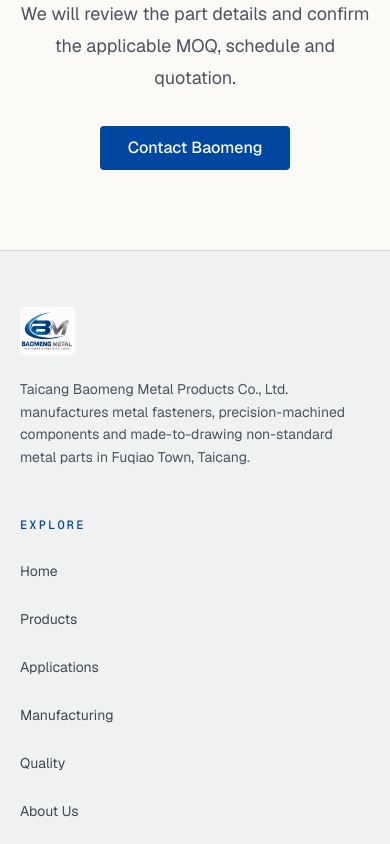
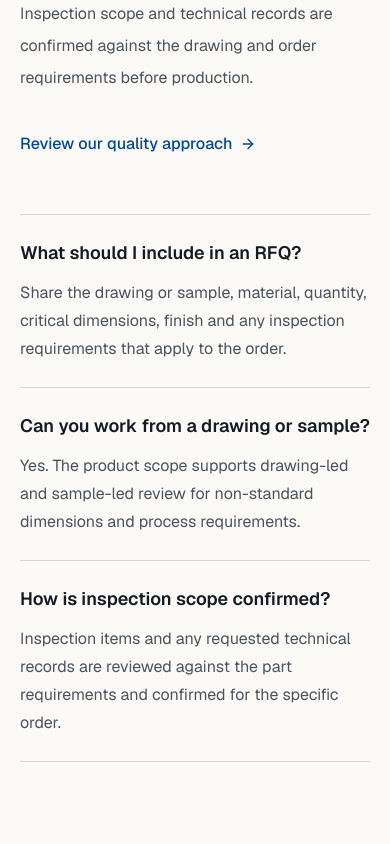
Before and after one commit to luqite-ux/baomengglobal, a Next.js app: page / in a window 390 px wide. Shown: the part 9040-9884 px from the top of the page. Built offline with nearby package versions, Linux system fonts and the light colour scheme.

Commit message:
feat: add homepage quality procurement section

```diff
--- a/app/page.tsx
+++ b/app/page.tsx
@@ -5,6 +5,7 @@ import { HeroCarousel } from '@/components/home/hero-carousel'
 import { ProductCard } from '@/components/site/product-card'
 import { Reveal } from '@/components/site/reveal'
 import { getApplications, getProcess } from '@/lib/content'
+import qualityFaq from '@/lib/home-quality-faq.json'
 import { getProducts } from '@/lib/products'
 import { media, site } from '@/lib/site'
 
@@ -18,6 +19,7 @@ export default function HomePage() {
     <Reveal><section className="bg-brand-deep py-20 text-white lg:py-28"><div className="mx-auto grid max-w-7xl gap-12 px-5 lg:grid-cols-[1fr_1.2fr] lg:px-8"><div><p className="font-mono text-xs uppercase tracking-[.18em] text-blue-200">Manufacturing scope</p><h2 className="display mt-5 text-4xl lg:text-6xl">From drawing review to repeat production.</h2><p className="mt-6 max-w-xl leading-8 text-blue-100">Two product families, six core product lines and a clear RFQ process for custom dimensions, materials and finishes.</p></div><div className="grid gap-4 sm:grid-cols-2">{[['01','Drawing-led','Dimensions and tolerances reviewed before quotation.'],['02','Flexible production','Fastener forming and precision machining in one supplier scope.'],['03','Capacity','Stated monthly capacity of 1.2 million pieces.'],['04','Factory since 2006','Operating from Fuqiao Town, Taicang.']].map(([n,title,text])=><div key={n} className="rounded-lg border border-white/20 bg-white/10 p-6"><span className="font-mono text-blue-200">{n}</span><h3 className="mt-3 font-semibold">{title}</h3><p className="mt-2 text-sm leading-6 text-blue-100">{text}</p></div>)}</div></div></section></Reveal>
     <Reveal><section className="py-20 lg:py-28"><div className="mx-auto grid max-w-7xl gap-12 px-5 lg:grid-cols-[1fr_1.1fr] lg:px-8"><div className="relative min-h-96 overflow-hidden rounded-lg"><Image src={media.factoryWorkshop} alt="Baomeng factory workshop" fill className="object-cover" sizes="(max-width: 1024px) 100vw, 50vw"/></div><div className="self-center"><p className="eyebrow">Applications</p><h2 className="display mt-5 text-4xl lg:text-6xl">Parts for six industrial application areas.</h2><div className="mt-8 grid gap-3 sm:grid-cols-2">{applications.map((a,i)=><div key={a.slug} className="rounded-md border p-5"><span className="font-mono text-xs text-primary">0{i+1}</span><h3 className="mt-2 font-semibold">{a.name}</h3><p className="mt-2 text-sm leading-6 text-muted-foreground">{a.summary}</p></div>)}</div></div></div></section></Reveal>
     <Reveal><section className="border-y bg-secondary/40 py-20"><div className="mx-auto max-w-7xl px-5 lg:px-8"><p className="eyebrow">RFQ workflow</p><h2 className="display mt-5 text-4xl lg:text-5xl">A direct path from requirement to delivery.</h2><ol className="mt-10 grid gap-4 md:grid-cols-5">{process.map((s,i)=><li key={s.title} className="rounded-lg border bg-background p-5"><span className="font-mono text-sm text-primary">{String(i+1).padStart(2,'0')}</span><h3 className="mt-6 font-semibold">{s.title}</h3><p className="mt-2 text-sm leading-6 text-muted-foreground">{s.text}</p></li>)}</ol></div></section></Reveal>
+    <Reveal><section id="quality-faq" className="py-20 lg:py-28"><div className="mx-auto grid max-w-7xl gap-12 px-5 lg:grid-cols-[0.8fr_1.2fr] lg:px-8"><div><p className="eyebrow">Quality &amp; procurement FAQ</p><h2 className="display mt-5 text-4xl lg:text-6xl">Define the checks before production starts.</h2><p className="mt-6 max-w-xl leading-8 text-muted-foreground">{qualityFaq.summary}</p><Link href="/quality" className="mt-7 inline-flex min-h-11 items-center font-medium text-primary">Review our quality approach <ArrowRight className="ml-2 size-4" /></Link></div><div className="divide-y border-y">{qualityFaq.items.map(item=><div key={item.question} className="py-6"><h3 className="text-lg font-semibold">{item.question}</h3><p className="mt-3 leading-7 text-muted-foreground">{item.answer}</p></div>)}</div></div></section></Reveal>
     <Reveal><section className="py-20 lg:py-28"><div className="mx-auto max-w-5xl px-5 text-center"><p className="eyebrow">Start an RFQ</p><h2 className="display mt-5 text-4xl lg:text-6xl">Share your drawing, sample and required quantity.</h2><p className="mx-auto mt-6 max-w-2xl text-lg leading-8 text-muted-foreground">We will review the part details and confirm the applicable MOQ, schedule and quotation.</p><Link href="/contact" className="mt-8 inline-flex min-h-11 items-center rounded-sm bg-primary px-7 font-medium text-primary-foreground">Contact Baomeng</Link></div></section></Reveal>
   </>
 }
--- /dev/null
+++ b/lib/home-quality-faq.json
@@ -0,0 +1,17 @@
+{
+  "summary": "Inspection scope and technical records are confirmed against the drawing and order requirements before production.",
+  "items": [
+    {
+      "question": "What should I include in an RFQ?",
+      "answer": "Share the drawing or sample, material, quantity, critical dimensions, finish and any inspection requirements that apply to the order."
+    },
+    {
+      "question": "Can you work from a drawing or sample?",
+      "answer": "Yes. The product scope supports drawing-led and sample-led review for non-standard dimensions and process requirements."
+    },
+    {
+      "question": "How is inspection scope confirmed?",
+      "answer": "Inspection items and any requested technical records are reviewed against the part requirements and confirmed for the specific order."
+    }
+  ]
+}
```
Also changed, not shown: 1 other file (tests, documents, lock files or other folders).
